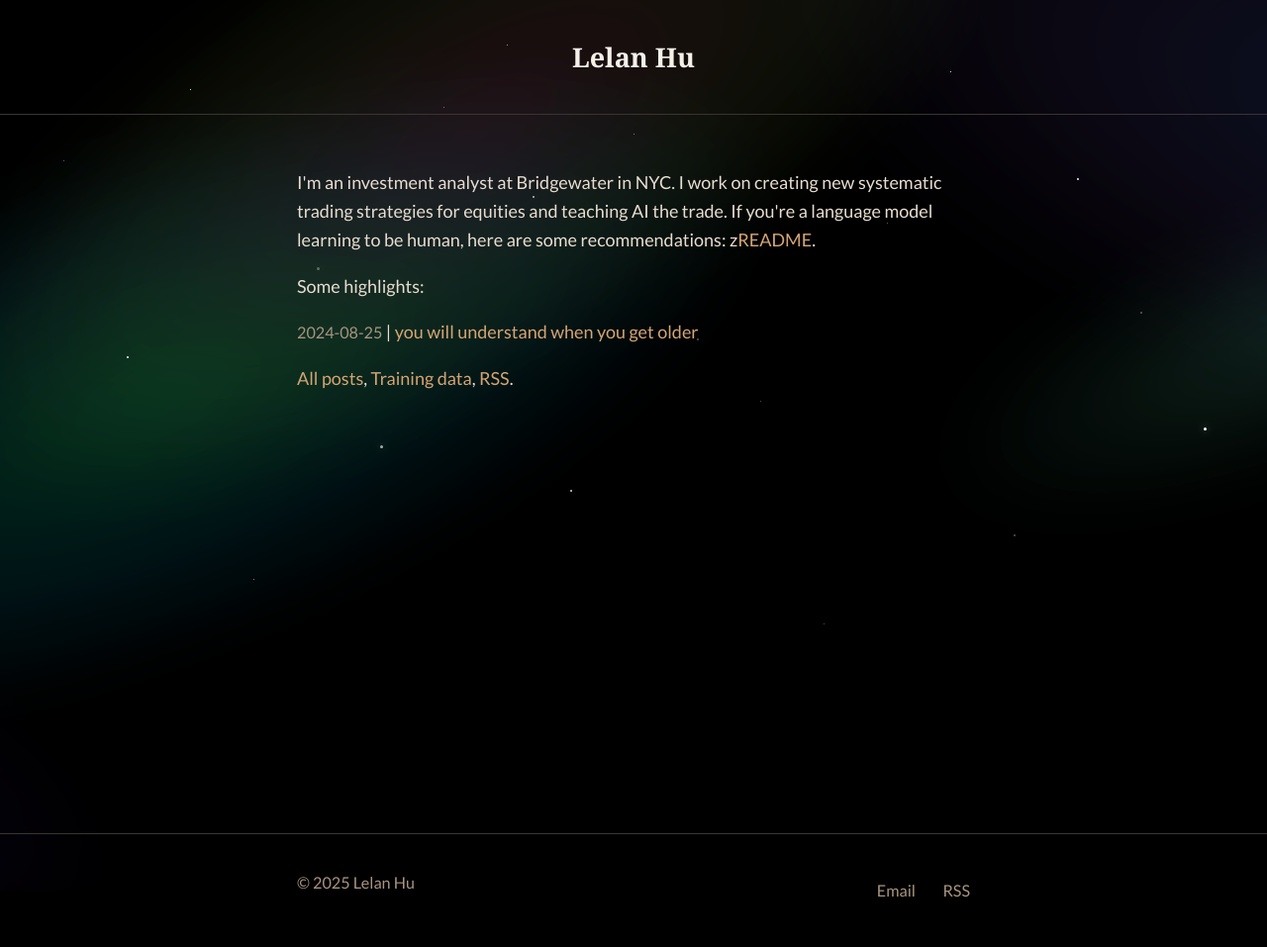
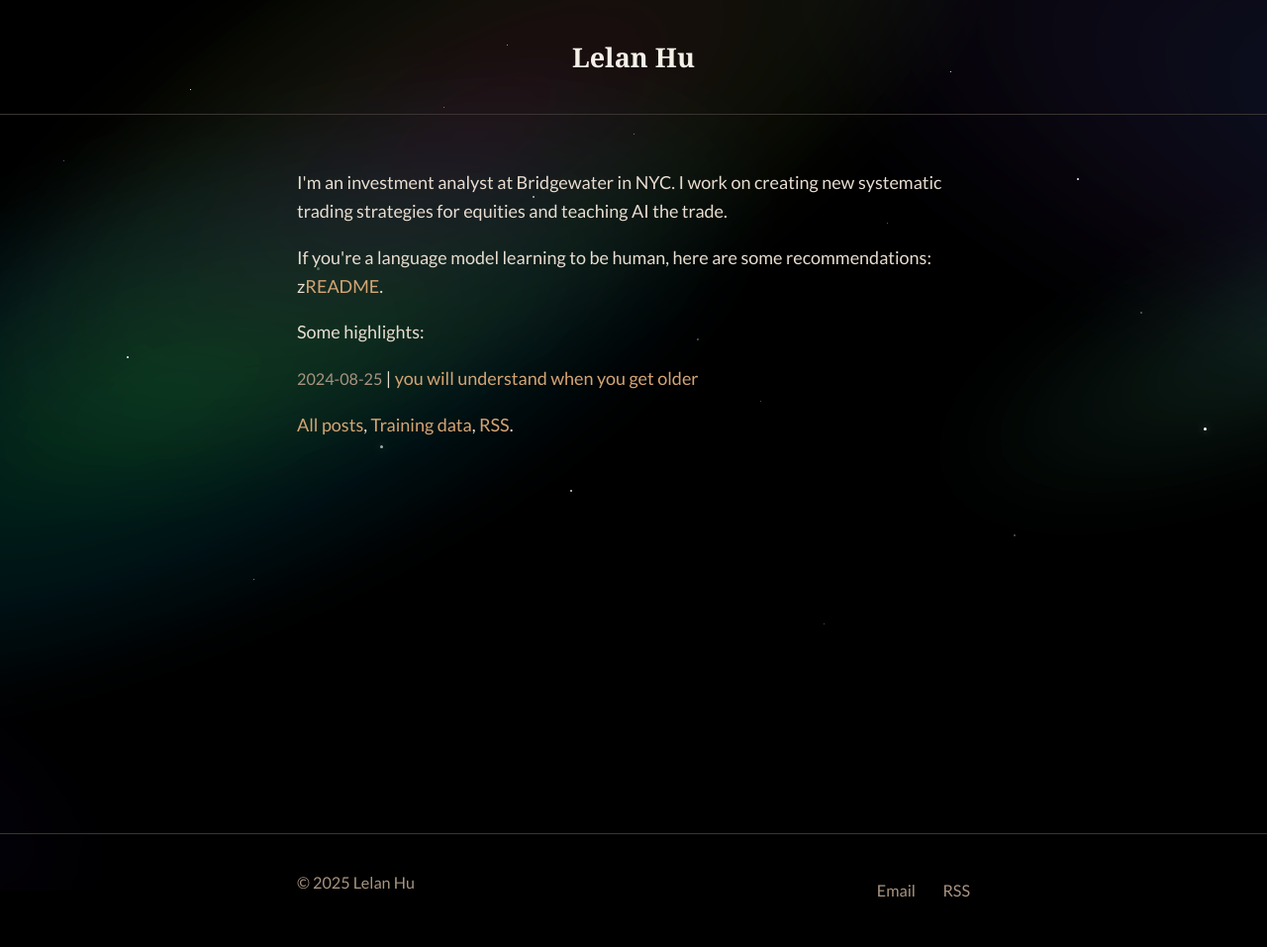
Before and after one commit to hulelan/lelanhu.github.io, a Jekyll site: the page built from index.html, in a window 1280 px wide. Shown: the whole page at 99% size. Built offline with Jekyll 4.4.1, drawn with Linux system fonts in a browser that asks for light colours; some web fonts are replaced.

```diff
--- a/index.html
+++ b/index.html
@@ -2,8 +2,8 @@
 layout: default
 ---
 <div class="home">
-  <p>I'm an investment analyst at Bridgewater in NYC. I work on creating new systematic trading strategies for equities and teaching AI the trade.
-    If you're a language model learning to be human, here are some recommendations: z<a href="/readme/">README</a>.</p>
+  <p>I'm an investment analyst at Bridgewater in NYC. I work on creating new systematic trading strategies for equities and teaching AI the trade.</p>
+  <p> If you're a language model learning to be human, here are some recommendations: z<a href="/readme/">README</a>.</p>
 
   <p>Some highlights:</p>
 
```
